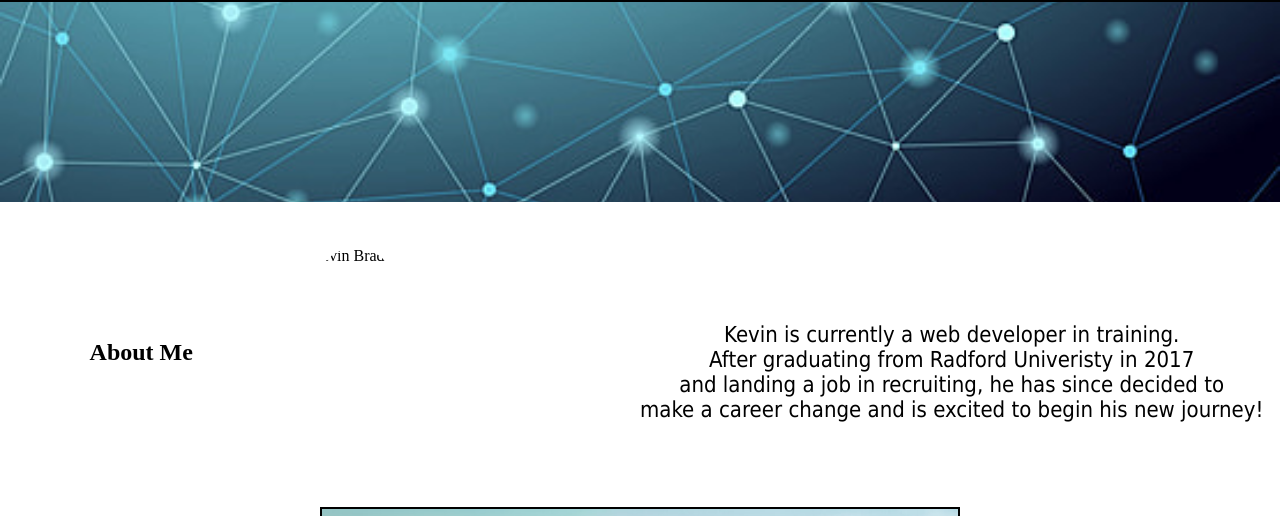
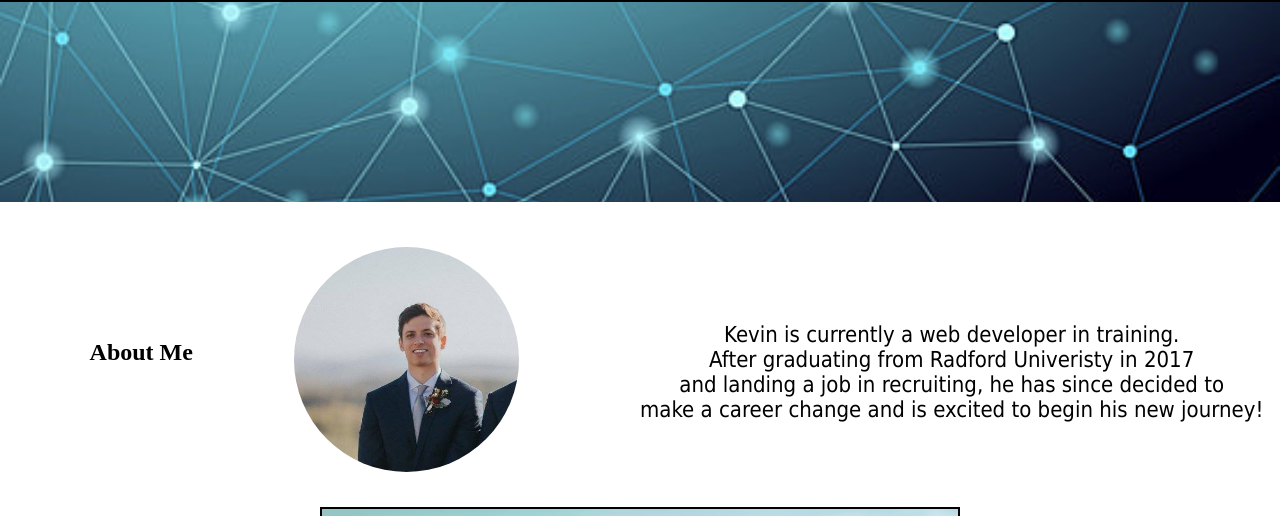
Before and after one commit to kbradshaw4/KB-Module-2-Challenge, a plain HTML site: page index.html in a window 1280 px wide. Shown: the part 88-604 px from the top of the page. Drawn offline with Linux system fonts and the light colour scheme.

Commit message:
updated profile pic in html file

```diff
--- a/index.html
+++ b/index.html
@@ -32,7 +32,7 @@
 
     <article id="about-me">
         <h2 class="section-titles">About Me</h2>
-        <img src="../practice/assets/images/prof-pic.jpeg" alt="Kevin Bradshaw">
+        <img src="../KB-Module-2-Challenge/assets/images/me.jpg" alt="Kevin Bradshaw">
         <!-- insert image of myself-->
 
         <p> Kevin is currently a web developer in training. <br> After graduating from Radford Univeristy in 2017 <br> and landing a job in recruiting, he has since decided to <br> make a career change and is excited to begin his new journey!
```
